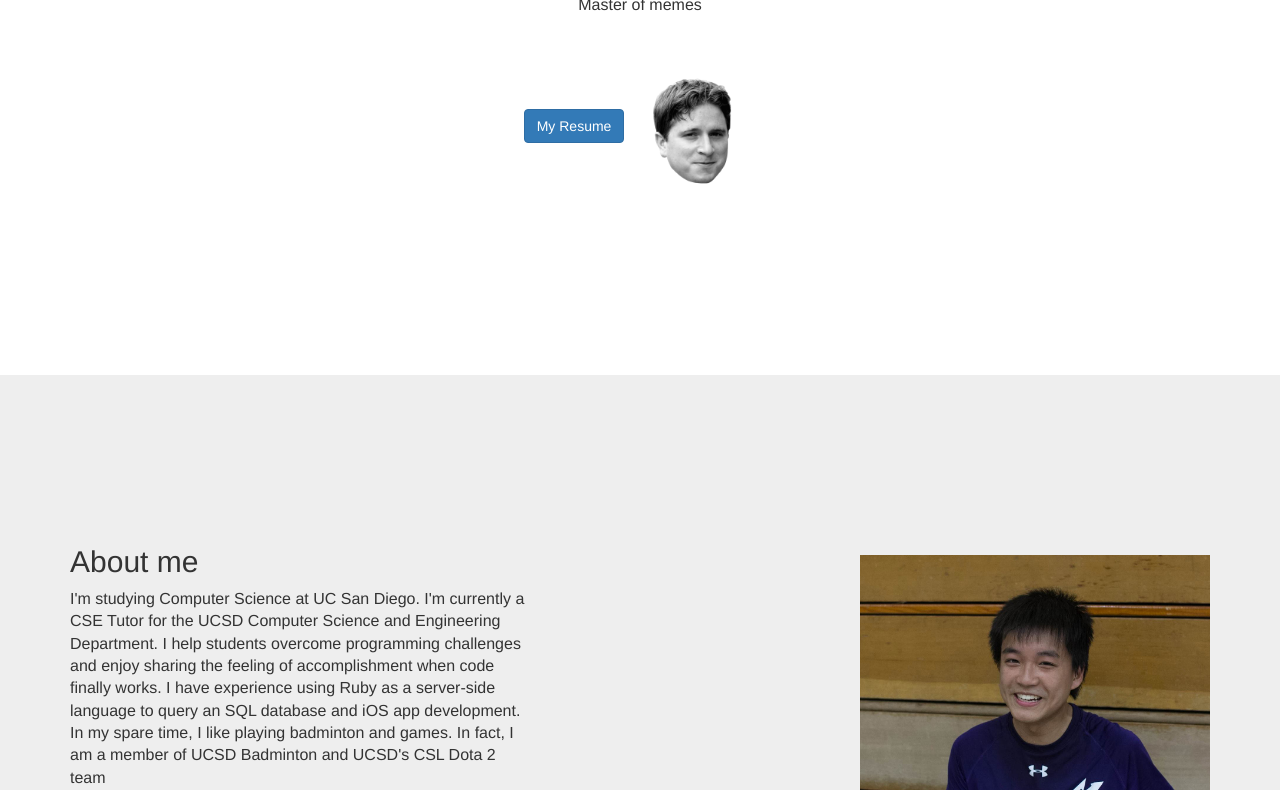
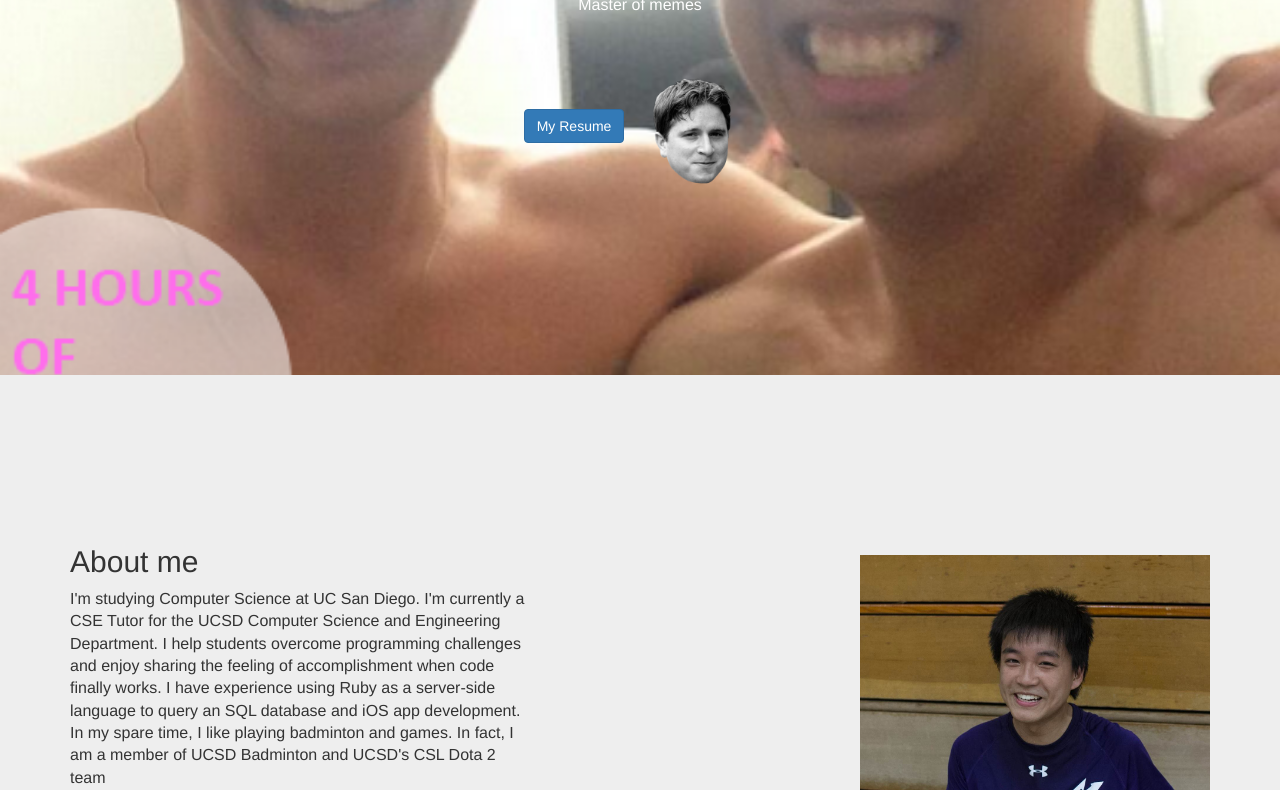
Before and after one commit to bbqplox/bbqplox.github.io, a plain HTML site: page index.html in a window 1280 px wide. Shown: the part 248-1038 px from the top of the page. Drawn offline with Linux system fonts and the light colour scheme.

Commit message:
background added

```diff
--- a/css/scrolling-nav.css
+++ b/css/scrolling-nav.css
@@ -29,6 +29,21 @@ h1{
 
 p{
 
+}
+
+header {
+  position: relative;
+  background-image: url('../gay.png');
+  width: 100%;
+  min-height: auto;
+  -webkit-background-size: cover;
+  -moz-background-size: cover;
+  background-size: cover;
+  -o-background-size: cover;
+  background-position: center;
+
+  text-align: center;
+  color: white;
 }
 
 .image {
@@ -86,9 +101,7 @@ a.menu_links {
     }
 }
 
-/* Demo Sections - You can use these as guides or delete them - the scroller will work with any sort of height, fixed, undefined, or percentage based.
-The padding is very important to make sure the scrollspy picks up the right area when scrolled to. Adjust the margin and padding of sections and children
-of those sections to manage the look and feel of the site. */
+/* Sections */
 
 .intro-section {
     height: 100%;
@@ -96,7 +109,7 @@ of those sections to manage the look and feel of the site. */
     padding-top: 150px;
 	padding-bottom: 150px;
     text-align: center;
-    background: #fff;
+
 }
 
 .about-section {
--- a/index.html
+++ b/index.html
@@ -76,6 +76,7 @@
     </nav>
 
     <!-- Intro Section -->
+	<header>
     <section id="intro" class="intro-section">
         <div class="container">
             <div class="row">
@@ -88,6 +89,7 @@
             </div>
         </div>
     </section>
+	</header>
 
     <!-- About Section -->
     <section id="about" class="about-section">
@@ -100,8 +102,8 @@
 					using Ruby as a server-side language to query an SQL database and iOS app development.
 					In my spare time, I like playing badminton and games. In fact, I am a member of UCSD Badminton and UCSD's CSL Dota 2 team</p>
                 </div>
-				<div class="col-lg-5 col-lg-offset-2 colsm-6">
-				<img class="img-responsive" data-aos="fade-up" src="me2.jpg" width="450" style="float: right;">
+				<div class="col-lg-5 col-lg-offset-2 col-sm-6">
+					<img class="img-responsive" data-aos="fade-up" src="me2.jpg" width="450" style="float: right;">
 				</div>
             </div>
         </div>
```
Also changed, not shown: gay.png (added).
